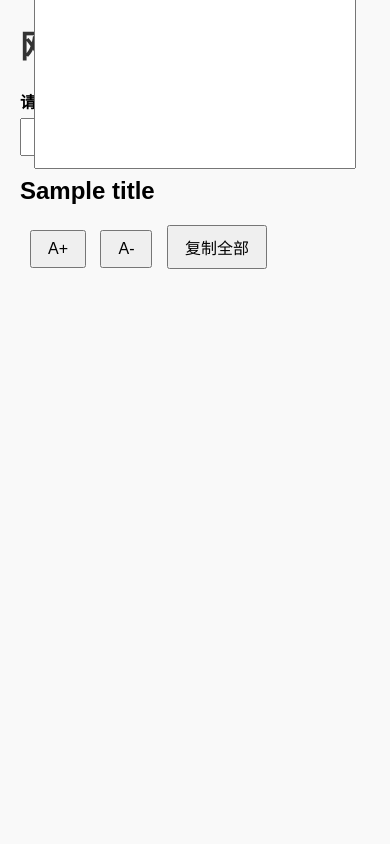
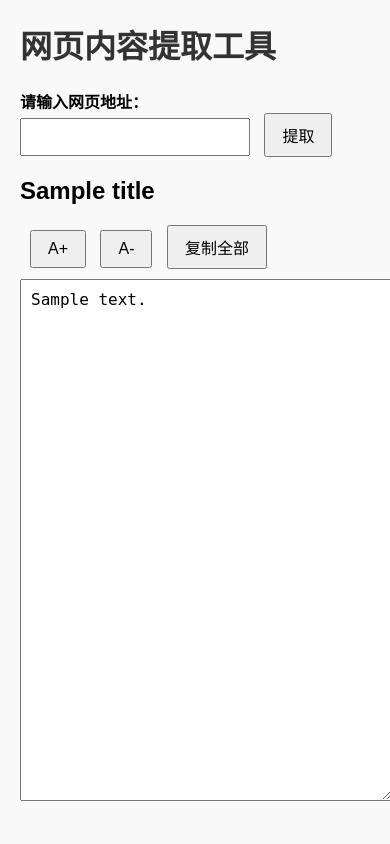
Before and after one commit to Jackluo726/web-content-extracter-ui, a Flask app: template templates/index.html in a window 390 px wide. Run offline with Flask 3, Linux system fonts and the light colour scheme; the template is opened without the code that fills it: most values are stand-ins (such as "Sample title", 1, 10 or a date in 2020).

Commit message:
feat: improve UI layout and responsiveness

```diff
--- a/templates/index.html
+++ b/templates/index.html
@@ -5,7 +5,7 @@
   <title>网页内容提取工具</title>
   <style>
     body {
-      position: relative;
+      /*position: relative;*/
       font-family: Arial, sans-serif;
       margin: 20px;
       background-color: #f9f9f9;
@@ -25,17 +25,12 @@
     }
     .controls { margin: 10px 0; }
     textarea {
-     position: absolute;
-     left: 50%;
-     transform: translateX(-50%);
-     bottom: 100px;
-     width: calc(100% - 60px); /* 左右各留 30px */
-     max-width: 1000px;
-     height: calc(100vh - 300px); /* 自动适配屏幕高度，给顶部和底部留空间 */
-     padding: 15px;
-     font-size: 16px;
-     resize: none;
-     white-space: pre-wrap;
+      width: 100%;
+      height: 500px;
+      padding: 10px;
+      font-size: 16px;
+      font-family: monospace;
+      white-space: pre-wrap;
     }
   </style>
 </head>
```
